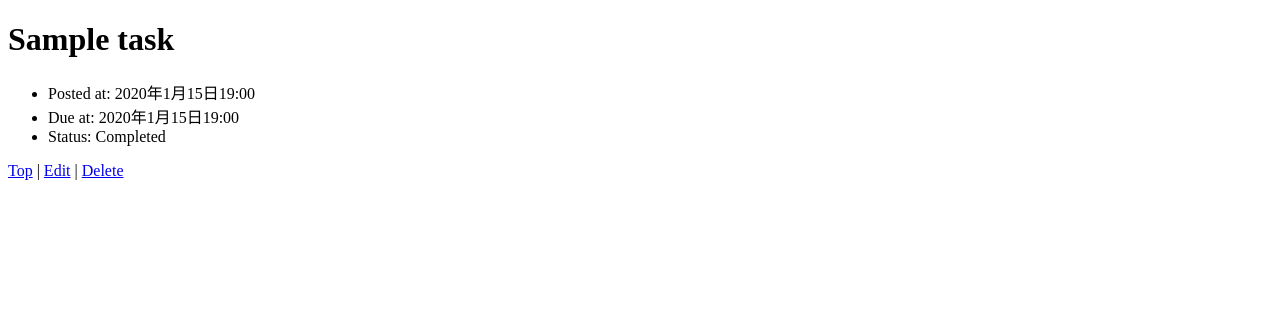
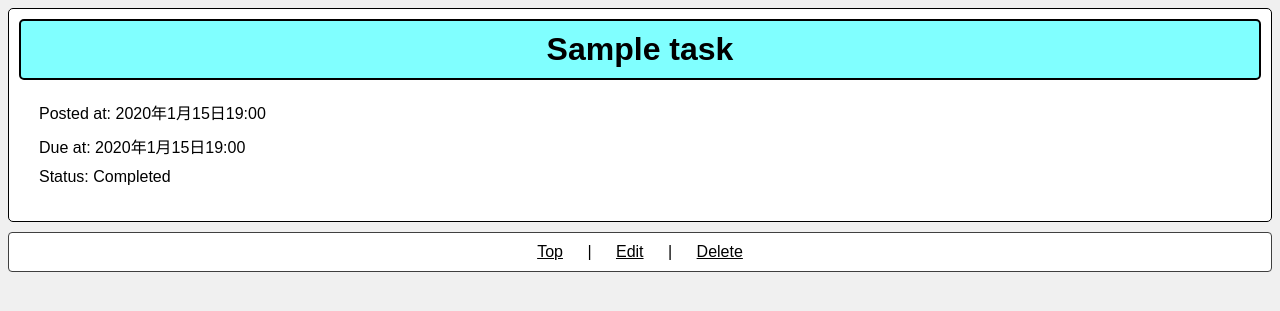
Before and after one commit to s1f102401663/django-test-exercise, a Django app: page /1/ in a window 1280 px wide. Shown: the top 311 px of the page. Run offline with Django 5.2, Linux system fonts and the light colour scheme; tables that the repository leaves empty hold one stand-in row (values such as "Sample post").

Commit message:
detailのcssを追加

```diff
--- a/todo/static/todo/css/detail.css
+++ b/todo/static/todo/css/detail.css
@@ -0,0 +1,58 @@
+body {
+    background-color: #f0f0f0;
+    font-family: Arial, Helvetica, sans-serif;
+}
+
+#display {
+    background-color: #ffffff;
+    border: 1px solid #000000;
+    border-radius: 5px;
+    padding: 10px;
+    margin-bottom: 10px;
+}
+
+h1 {
+    background-color: #80ffff;
+    border: 2px solid #000000;
+    border-radius: 5px;
+    padding: 10px;
+    text-align: center;
+    margin: auto;
+}
+
+ul {
+    padding: 10px;
+    margin: 10px;
+}
+
+li {
+    list-style: none;
+    padding-left: 0;
+    padding-bottom: 5px;
+    margin-left: 0;
+    margin-bottom: 5px;
+}
+
+li:last-child {
+    margin-bottom: 0;
+}
+
+.links {
+    background-color: #ffffff;
+    padding: 10px;
+    border: 1px solid #404040;
+    border-radius: 4px;
+    text-align: center;
+}
+
+a {
+    padding: 10px;
+    margin: 10px;
+    border-radius: 10px;
+    color: inherit;
+}
+
+a:hover {
+    background-color: #00ffff;
+    color: blue;
+}
--- a/todo/templates/todo/detail.html
+++ b/todo/templates/todo/detail.html
@@ -10,6 +10,7 @@
   </head>
 
   <body>
+    <div id="display">
     <h1>{{ task.title }}</h1>
     <ul>
       <li>Posted at: {{ task.posted_at }}</li>
@@ -22,6 +23,7 @@
       <li>Status: Not Completed</li>
       {% endif %}
     </ul>
+    </div>
 
     <div class="links">
       <a href="{% url 'index' %}">Top</a>
```
